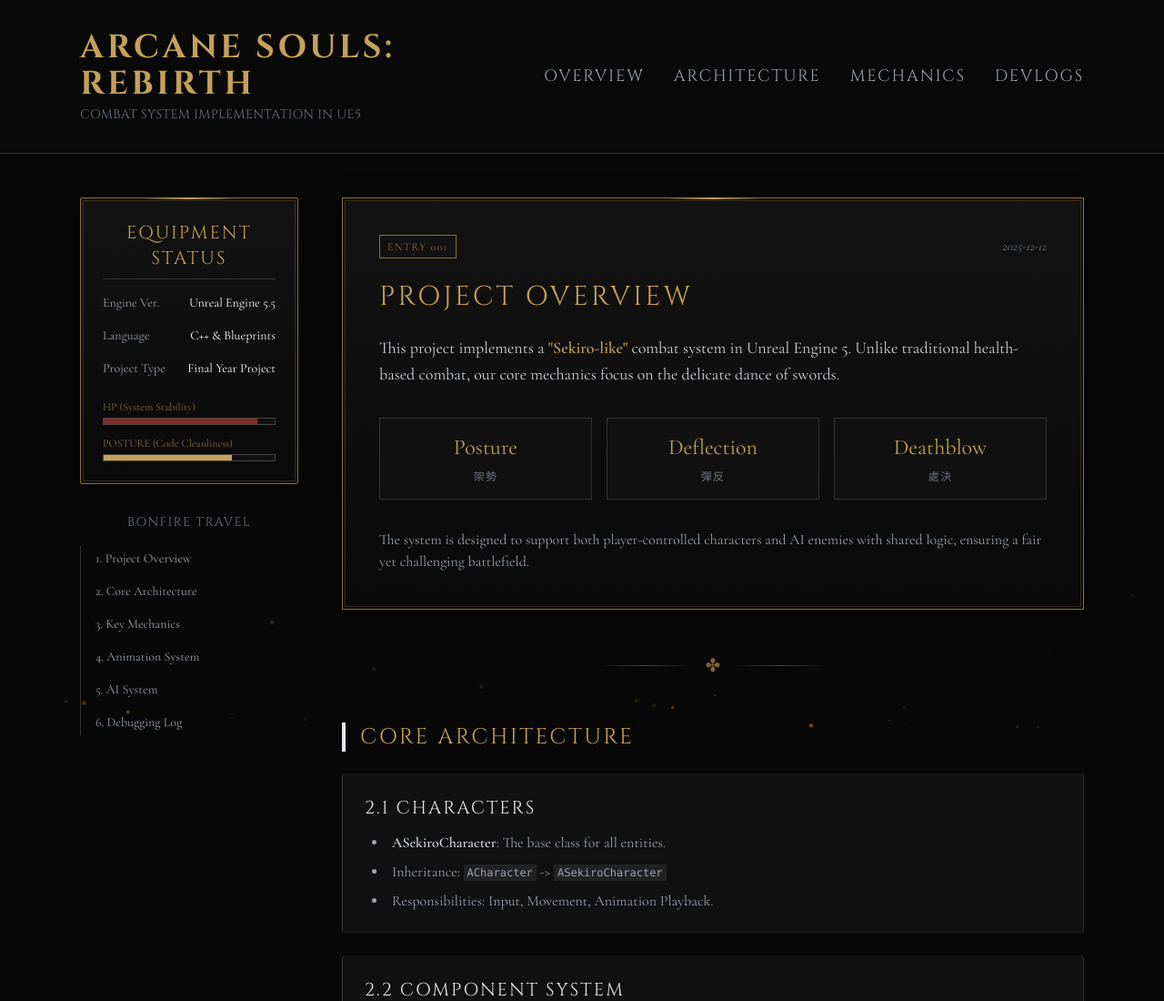
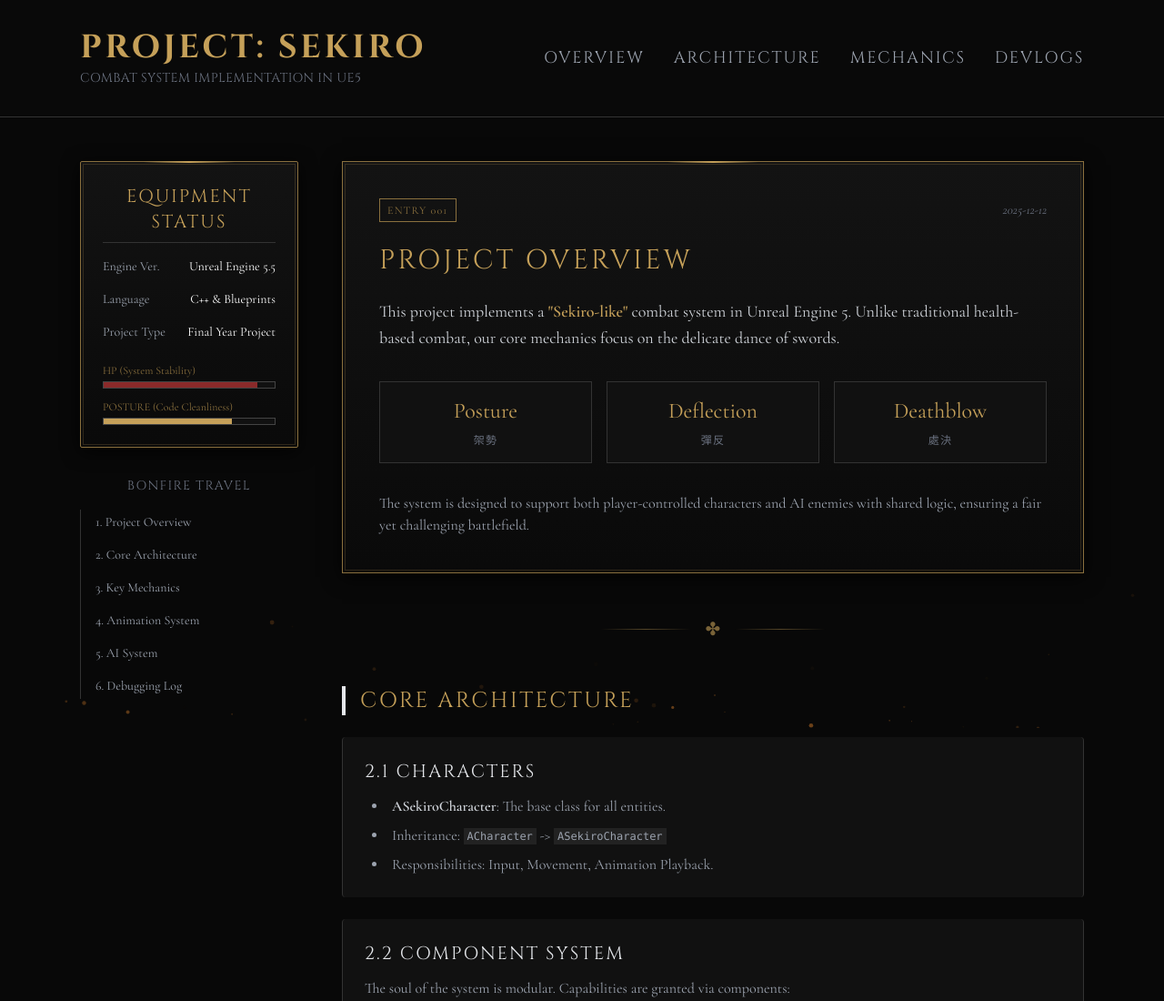
Before and after one commit to jowilksasella/sekiro-devlog, a plain HTML site: page index.html in a window 1280 px wide. Shown: the top 1100 px of the page at 91% size. Drawn offline with nearby package versions, Linux system fonts and the light colour scheme.

Commit message:
Update index.html

```diff
--- a/index.html
+++ b/index.html
@@ -31,20 +31,16 @@
             letter-spacing: 0.1em;
         }
 
-        /* Custom Scrollbar */
-        ::-webkit-scrollbar {
-            width: 8px;
+        /* --- 核心修改：隐藏滚动条以解决双重滚动条问题 --- */
+        html, body {
+            -ms-overflow-style: none;  /* IE and Edge */
+            scrollbar-width: none;  /* Firefox */
         }
-        ::-webkit-scrollbar-track {
-            background: var(--soul-black);
+
+        html::-webkit-scrollbar, body::-webkit-scrollbar {
+            display: none; /* Chrome, Safari and Opera */
         }
-        ::-webkit-scrollbar-thumb {
-            background: var(--soul-gold-dim);
-            border-radius: 4px;
-        }
-        ::-webkit-scrollbar-thumb:hover {
-            background: var(--soul-gold);
-        }
+        /* ------------------------------------------- */
 
         /* Soul-like UI Boxes */
         .soul-box {
@@ -156,14 +152,12 @@
 </head>
 <body class="flex flex-col min-h-screen">
 
-    <!-- Background Embers -->
     <canvas id="ember-canvas"></canvas>
 
-    <!-- Top Navigation / Header -->
     <header class="w-full py-8 border-b border-[#333] bg-[#0a0a0a] bg-opacity-90 sticky top-0 z-50 backdrop-blur-sm">
         <div class="max-w-6xl mx-auto px-6 flex flex-col md:flex-row justify-between items-center">
             <div class="text-center md:text-left mb-4 md:mb-0">
-                <h1 class="text-3xl md:text-4xl text-gold font-bold tracking-widest text-shadow">Arcane Souls: Rebirth</h1>
+                <h1 class="text-3xl md:text-4xl text-gold font-bold tracking-widest text-shadow">Project: SEKIRO</h1>
                 <p class="text-sm text-gray-500 mt-1 cinzel-font tracking-wide">Combat System Implementation in UE5</p>
             </div>
 
@@ -176,12 +170,9 @@
         </div>
     </header>
 
-    <!-- Main Layout -->
     <main class="flex-grow max-w-6xl mx-auto px-6 py-12 grid grid-cols-1 lg:grid-cols-12 gap-12">
 
-        <!-- Left Sidebar (Stats/Profile) -->
         <aside class="lg:col-span-3 space-y-8">
-            <!-- Project Status Card -->
             <div class="soul-box p-6 rounded-sm">
                 <h3 class="text-xl text-gold mb-4 border-b border-[#333] pb-2 text-center">Equipment Status</h3>
 
@@ -222,7 +213,6 @@
                 </div>
             </div>
 
-            <!-- Table of Contents -->
             <div class="hidden lg:block">
                 <h4 class="text-gray-500 mb-4 text-center text-sm">Bonfire Travel</h4>
                 <ul class="space-y-2 text-gray-400 text-sm pl-4 border-l border-[#333]">
@@ -236,10 +226,8 @@
             </div>
         </aside>
 
-        <!-- Main Feed -->
         <div class="lg:col-span-9 space-y-12">
 
-            <!-- Intro / Overview -->
             <article id="overview" class="soul-box p-8 md:p-10">
                 <div class="flex items-center justify-between mb-6">
                     <span class="text-gold-dim text-xs tracking-widest uppercase border border-[#8a703e] px-2 py-1">Entry 001</span>
@@ -269,10 +257,8 @@
                 </p>
             </article>
 
-            <!-- Divider -->
             <div class="divider-ornament"><span class="text-gold text-xl">✤</span></div>
 
-            <!-- Architecture -->
             <article id="architecture" class="space-y-6">
                 <h2 class="text-2xl text-gold border-l-4 border-gold pl-4">Core Architecture</h2>
                 <div class="bg-[#111] p-6 rounded border-l border-r border-[#333]">
@@ -313,7 +299,6 @@
                 </div>
             </article>
 
-            <!-- Mechanics -->
             <article id="mechanics" class="soul-box p-8 md:p-10">
                 <h2 class="text-2xl text-gold mb-6 text-center">Key Mechanics Implementation</h2>
 
@@ -356,7 +341,6 @@
                 </div>
             </article>
 
-            <!-- Debug Log -->
             <article id="debug" class="bg-[#0f0f0f] border border-[#222] p-6 rounded relative overflow-hidden">
                 <div class="absolute top-0 right-0 p-2 opacity-10 text-6xl text-gray-500 font-serif">?</div>
                 <h2 class="text-xl text-red-800 font-bold mb-4 cinzel-font">Dungeon Log: Recent Fixes</h2>
@@ -380,7 +364,6 @@
                 </div>
             </article>
 
-            <!-- Footer -->
             <footer class="text-center py-12 border-t border-[#222]">
                 <p class="cinzel-font text-gold text-2xl mb-2">BONFIRE LIT</p>
             </footer>
```
